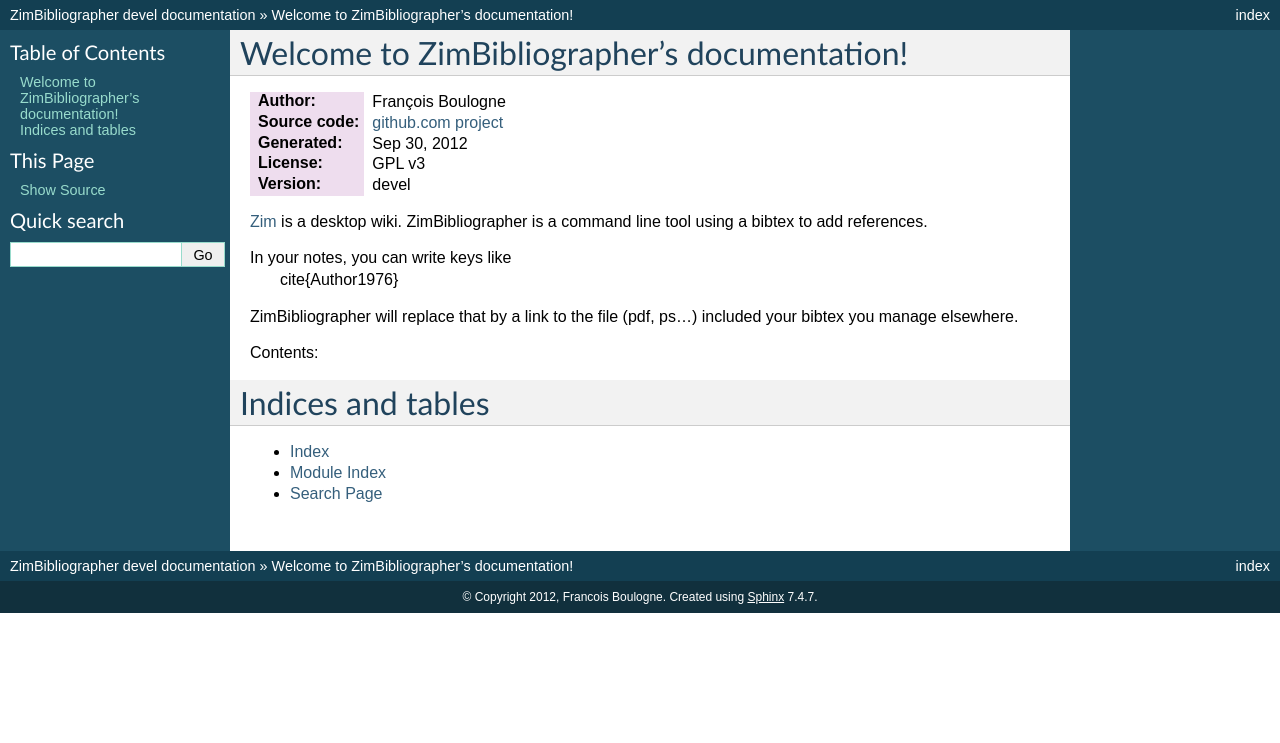
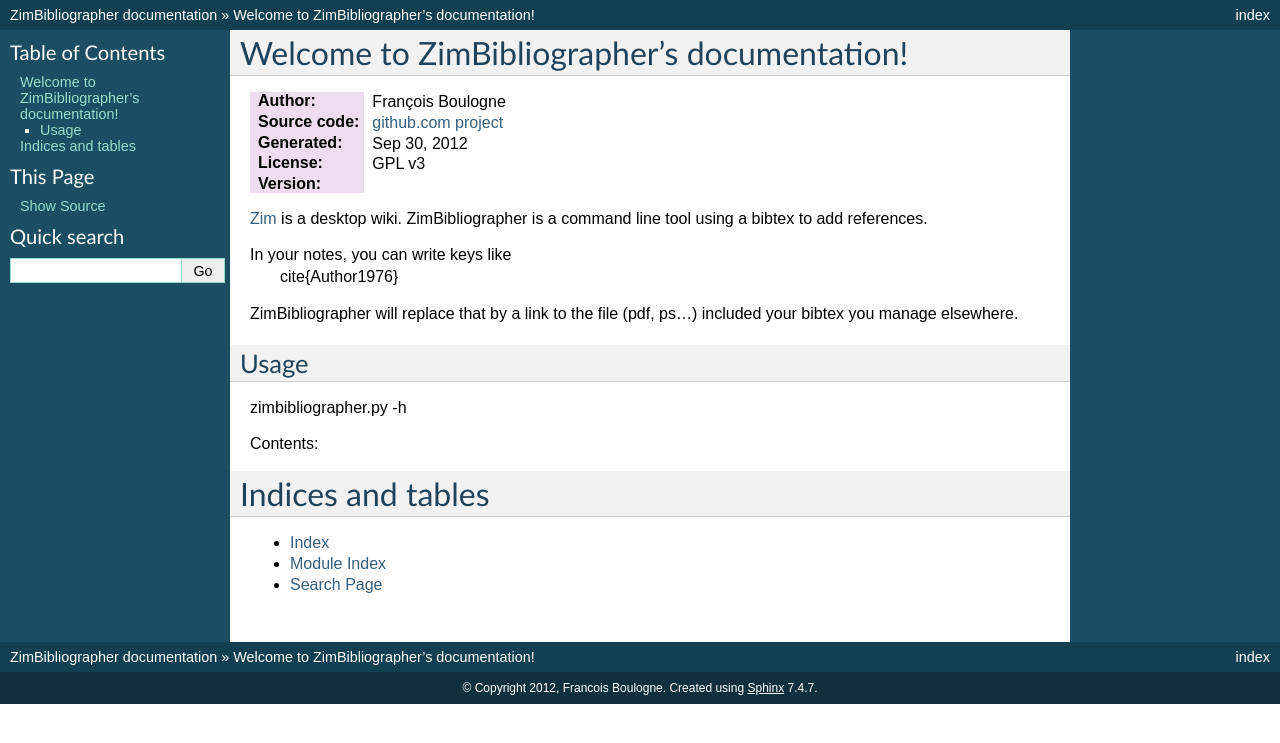
Before and after one commit to DarioGT/ZimBibliographer, a Sphinx documentation site: the page built from doc/index.rst, in a window 1280 px wide. Shown: the top 743 px of the page. Built offline with Sphinx 7.4.7, drawn with Linux system fonts in a browser that asks for light colours; formulas are drawn with MathJax 3.

Commit message:
version 0.1

```diff
--- a/doc/conf.py
+++ b/doc/conf.py
@@ -49,9 +49,9 @@
 # built documents.
 #
 # The short X.Y version.
-version = 'devel'
+version = '0.1'
 # The full version, including alpha/beta/rc tags.
-release = 'devel'
+release = ''
 
 # The language for content autogenerated by Sphinx. Refer to documentation
 # for a list of supported languages.
--- a/doc/index.rst
+++ b/doc/index.rst
@@ -22,6 +22,11 @@
 included your bibtex you manage elsewhere.
 
 
+Usage
+-----
+zimbibliographer.py -h
+
+
 Contents:
 
 .. toctree::
```
Also changed, not shown: 3 other files.
